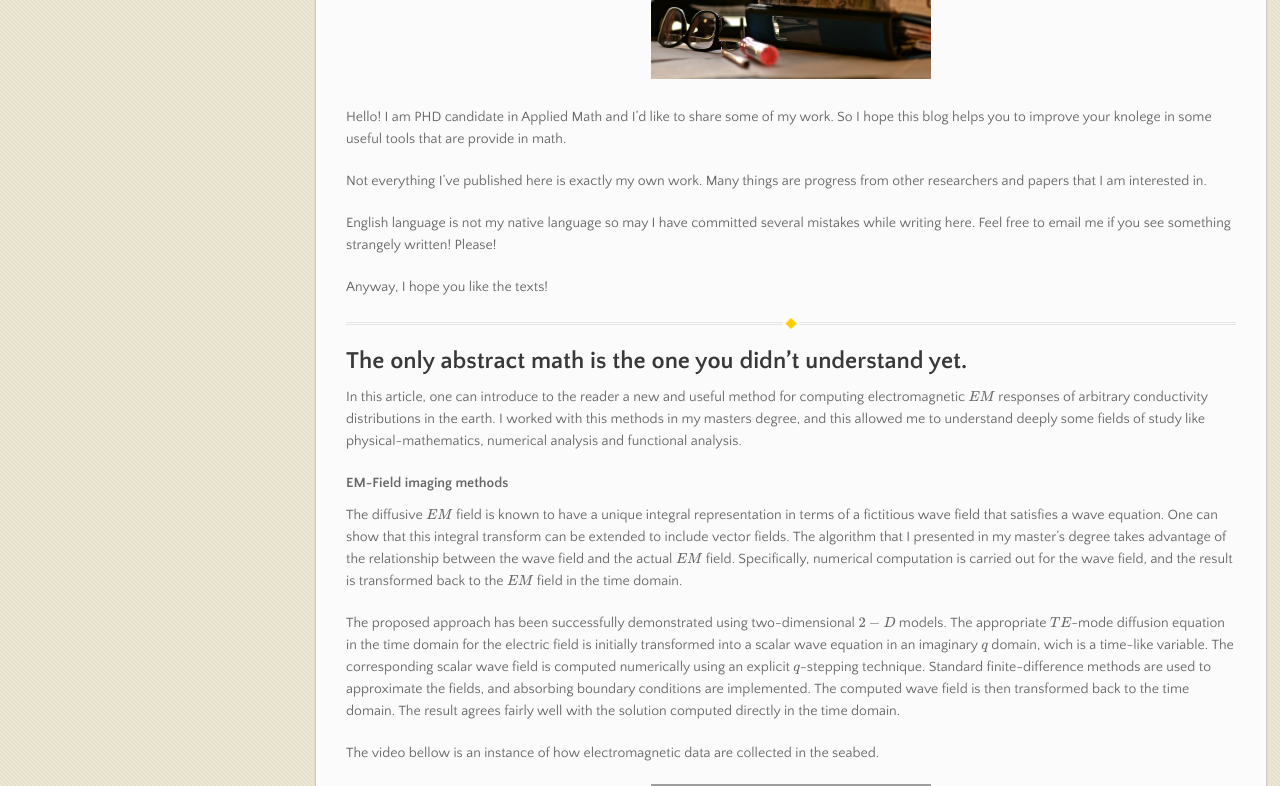
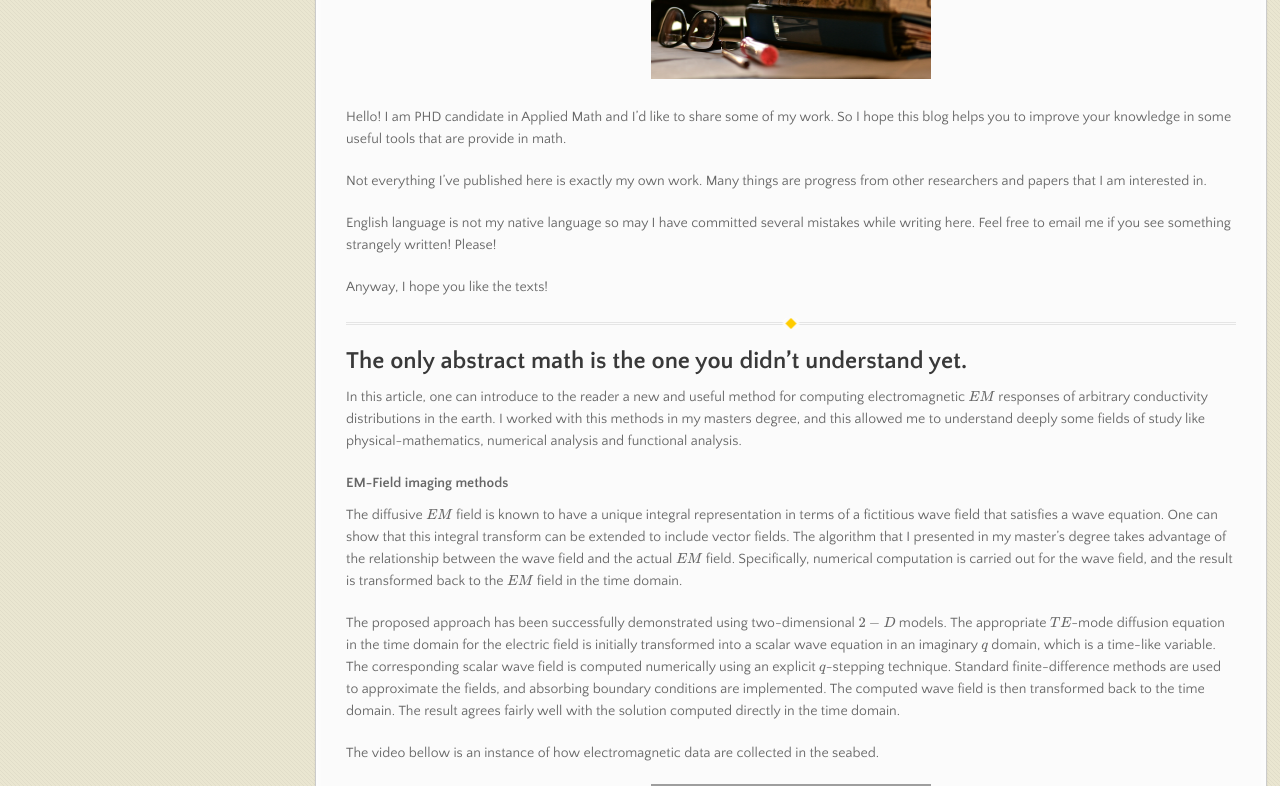
Before and after one commit to Yuri-Albuquerque/yuri_blog, a Jekyll site: the page built from index.md, in a window 1280 px wide and 1400 px high. Shown: the part 384-1170 px from the top of the window. Built offline with Jekyll 4.4.1, drawn with Linux system fonts in a browser that asks for light colours; formulas are drawn with MathJax 3; our own code applies the rules of GitHub Pages for plain Markdown files; grey boxes are pictures that could not be loaded.

Commit message:
Some typo corrections

```diff
--- a/index.md
+++ b/index.md
@@ -7,7 +7,7 @@
   <img src="images/books.jpg" width="280" height="200" />
 </p>
 
-Hello! I am PHD candidate in Applied Math and I'd like to share some of my work. So I hope this blog helps you to improve your knolege in some useful tools that are provide in math.
+Hello! I am PHD candidate in Applied Math and I'd like to share some of my work. So I hope this blog helps you to improve your knowledge in some useful tools that are provide in math.
 
 Not everything I've published here is exactly my own work. Many things are progress from other researchers and papers that I am interested in.
 
@@ -24,7 +24,7 @@
 
  The diffusive \\(EM\\) field is known to have a unique integral representation in terms of a fictitious wave field that satisfies a wave equation. One can show that this integral transform can be extended to include vector fields. The algorithm that I presented in my master's degree takes advantage of the relationship between the wave field and the actual \\(EM\\) field. Specifically, numerical computation is carried out for the wave field, and the result is transformed back to the \\(EM\\) field in the time domain.
 
-The proposed approach has been successfully demonstrated using two-dimensional \\(2-D\\) models. The appropriate \\(TE\\)-mode diffusion equation in the time domain for the electric field is initially transformed into a scalar wave equation in an imaginary \\(q\\) domain, wich is a time-like variable. The corresponding scalar wave field is computed numerically using an explicit \\(q\\)-stepping technique. Standard finite-difference methods are used to approximate the fields, and absorbing boundary conditions are implemented. The computed wave field is then transformed back to the time domain. The result agrees fairly well with the solution computed directly in the time domain.
+The proposed approach has been successfully demonstrated using two-dimensional \\(2-D\\) models. The appropriate \\(TE\\)-mode diffusion equation in the time domain for the electric field is initially transformed into a scalar wave equation in an imaginary \\(q\\) domain, which is a time-like variable. The corresponding scalar wave field is computed numerically using an explicit \\(q\\)-stepping technique. Standard finite-difference methods are used to approximate the fields, and absorbing boundary conditions are implemented. The computed wave field is then transformed back to the time domain. The result agrees fairly well with the solution computed directly in the time domain.
 
 
 The video bellow is an instance of how electromagnetic data are collected in the seabed.
```
Also changed, not shown: 3 other files.
